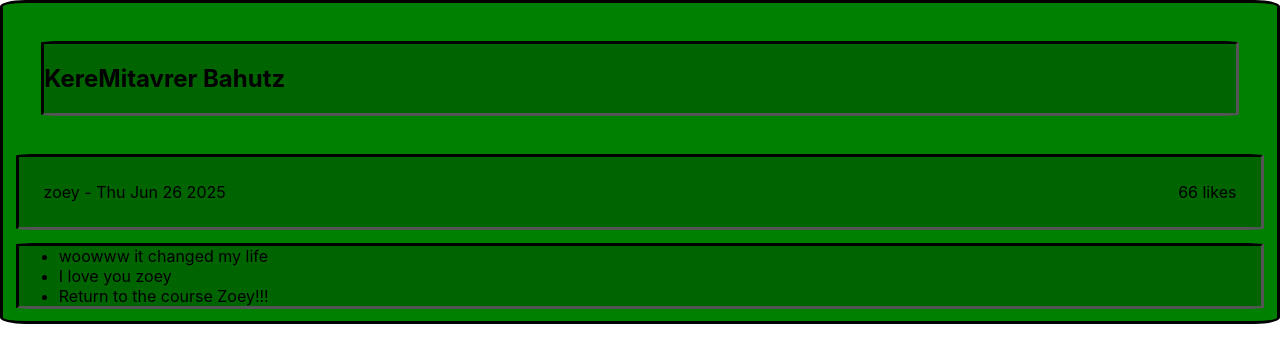
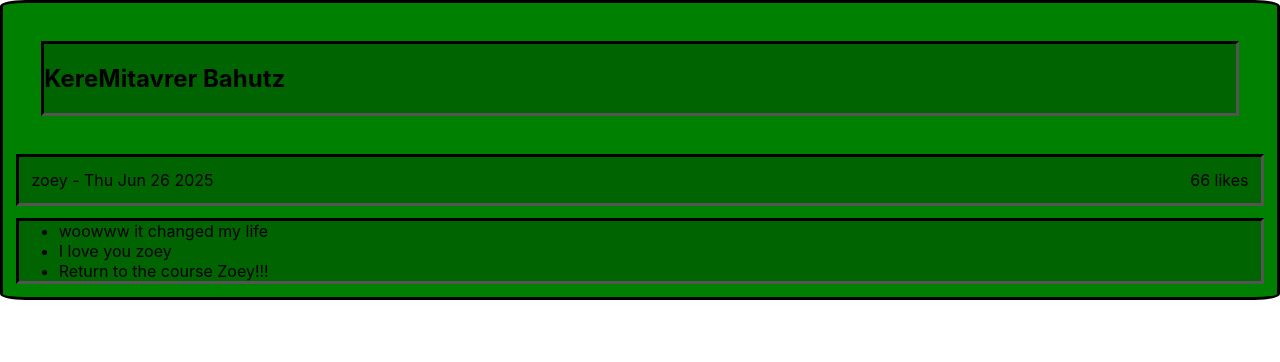
Before and after one commit to menahemeow/KeremNet, a React (Create React App) app in the folder kerem-net-app/: page / in a window 1280 px wide. Shown: the top 362 px of the page. Built offline with nearby package versions, Linux system fonts and the light colour scheme.

Commit message:
css slight improvement

```diff
--- a/kerem-net-app/src/components/post_component/PostComponent.css
+++ b/kerem-net-app/src/components/post_component/PostComponent.css
@@ -10,7 +10,6 @@
 
 .Message {
     height: fit-content;
-    border-radius: 2%;
     border-color: black;
     border-width: 1%;
     border-style: inset;
@@ -21,7 +20,6 @@
 
 .Information {
     height: fit-content;
-    border-radius: 2%;
     border-color: black;
     border-width: 1%;
     border-style: inset;
@@ -31,19 +29,12 @@
     justify-content: space-between;
 
     margin: 1%;
+    padding: 1%;
 }
 
-.Author {
-    margin: 2%;
-}
-
-.Likes {
-    margin: 2%;
-}
 
 .Comments {
     height: fit-content;
-    border-radius: 2%;
     border-color: black;
     border-width: 1%;
     border-style: inset;
@@ -51,5 +42,6 @@
 
     justify-content: space-between;
 
+
     margin: 1%;
 }
```
